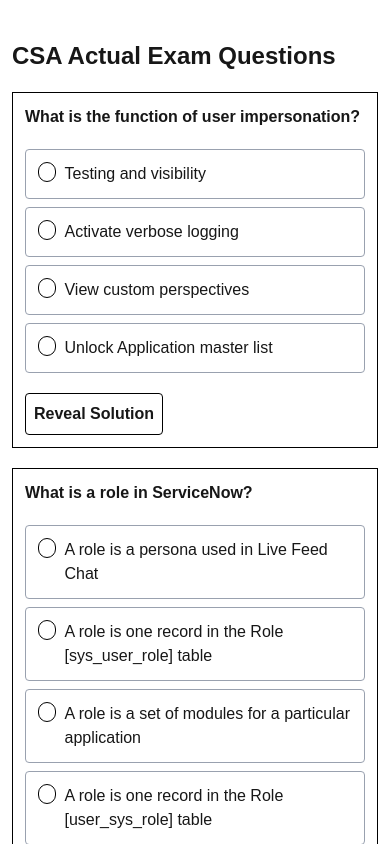
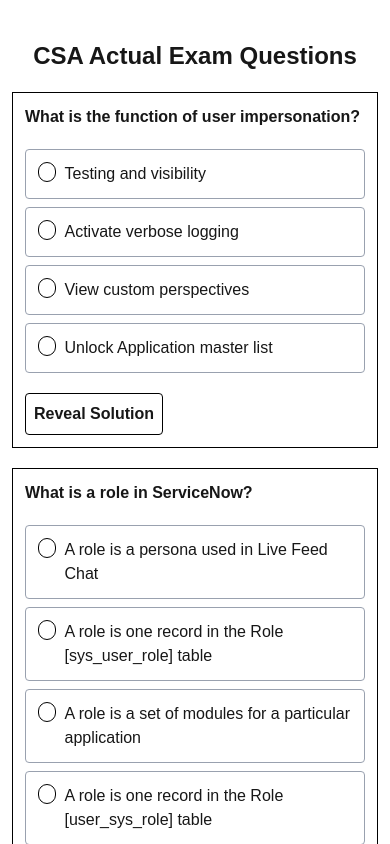
Before and after one commit to brunoCabralSilva/csa, a Next.js app: page / in a window 390 px wide. Shown: the top 844 px of the page. Built offline with nearby package versions, Linux system fonts and the light colour scheme.

Commit message:
Mudança no titulo da aplicação

```diff
--- a/src/app/page.tsx
+++ b/src/app/page.tsx
@@ -13,7 +13,7 @@
 
   return (
     <div className="w-full h-full pt-10 p-3 sm:p-10">
-      <div className="font-bold sm:py-5 text-2xl sm:text-4xl">
+      <div className="font-bold sm:py-5 text-2xl sm:text-4xl w-full text-center sm:text-left">
         CSA Actual Exam Questions
       </div>
       {
```
